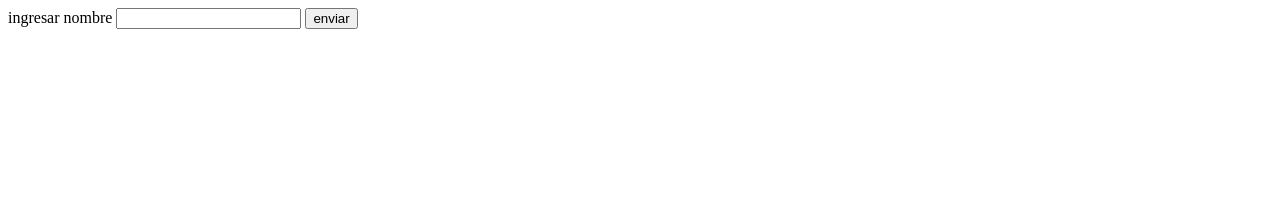
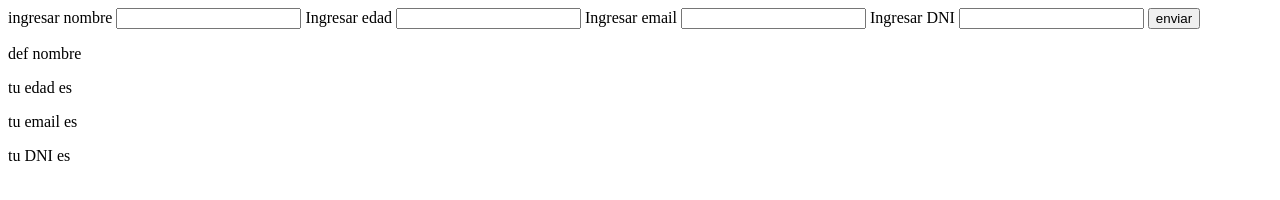
Before and after one commit to SOFIAMEDINAA/Reto-1, a plain HTML site: page index.html in a window 1280 px wide. Both pictures are taken after a click on the button "enviar". Drawn offline with Linux system fonts and the light colour scheme.

Commit message:
actualizacion

```diff
--- a/algoritmo.js
+++ b/algoritmo.js
@@ -1,15 +1,37 @@
-const inputEntrada = document.querySelector ("#info-ingresada");
+const inputNombre = document.querySelector ("#info-ingresada");
+const inputEdad = document.querySelector("#edad-ingresada");
+const inputEmail = document.querySelector("#email-ingresado");
+const inputDni = document.querySelector("#dni-ingresado");
 const pNombreUsuario = document.querySelector("#nombre");
+const pEdadUsuario =document.querySelector("#edad");
+const pEmailUsuario= document.querySelector("#email");
+const pDniUsuario = document.querySelector("#dni");
 
 
 let nombreRecibido = "def nombre";
+let edadRecibida = "def edad";
+let emailRecibido = "def email";
+let dniRecibido = "def dni";
+
 
 
 function info() {
 
-    nombreRecibido = inputEntrada.value;
+
     pNombreUsuario.innerHTML = nombreRecibido;
+    pEdadUsuario.innerHTML= edadRecibida;
+    pEmailUsuario.innerHTML= emailRecibido;
+    pDniUsuario.innerHTML= dniRecibido;
+
+    nombreRecibido = inputNombre.value;
+    edadRecibida = inputEdad.value;
+    emailRecibido = inputEmail.value;
+    dniRecibido = inputDni.value;
 
 if (nombreRecibido)
-    pNombreUsuario.innerHTML = " welcome " + nombreRecibido;
+    pNombreUsuario.innerHTML = " Bienvenida " + nombreRecibido;
+    pEdadUsuario.innerHTML = "tu edad es " + edadRecibida;
+    pEmailUsuario.innerHTML= "tu email es " + emailRecibido;
+    pDniUsuario.innerHTML= " tu DNI es " + dniRecibido;
+
 }
--- a/index.html
+++ b/index.html
@@ -10,8 +10,22 @@
 
     <label for="info-ingresada">ingresar nombre</label>
     <input id="info-ingresada" type="text">
+
+    <label for="edad-ingresada">Ingresar edad</label>
+    <input id="edad-ingresada" type="text">
+
+    <label for="email-ingresado">Ingresar email</label>
+    <input id="email-ingresado" type="text">
+
+    <label for="dni-ingresado">Ingresar DNI</label>
+    <input id="dni-ingresado" type="text">
+
     <button onclick="info()">enviar</button>
+
     <p id="nombre"></p>
+    <p id="edad"></p>
+    <p id="email" ></p>
+    <p id="dni"></p>
 
 
     <script src="algoritmo.js"></script>
```
